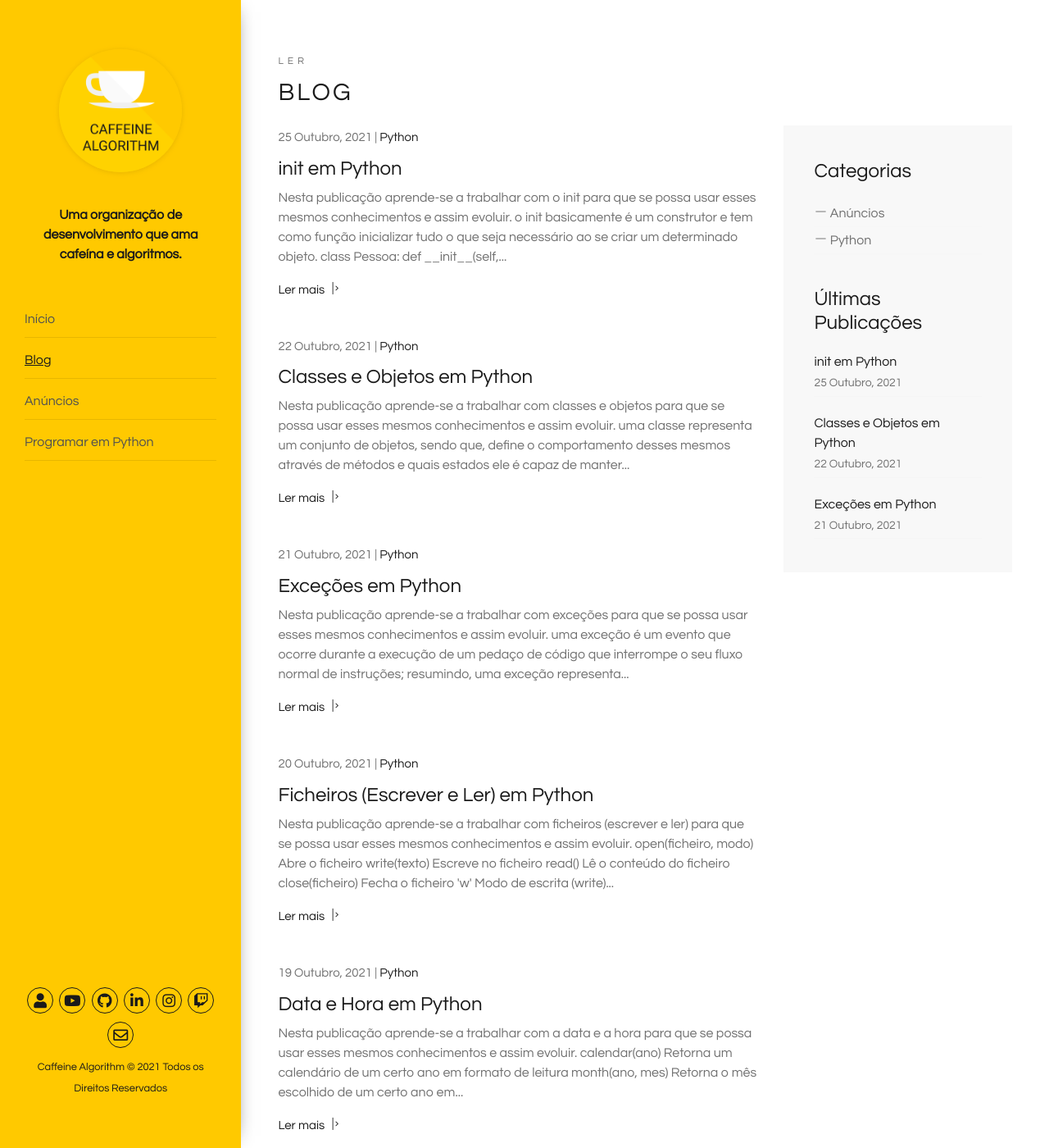
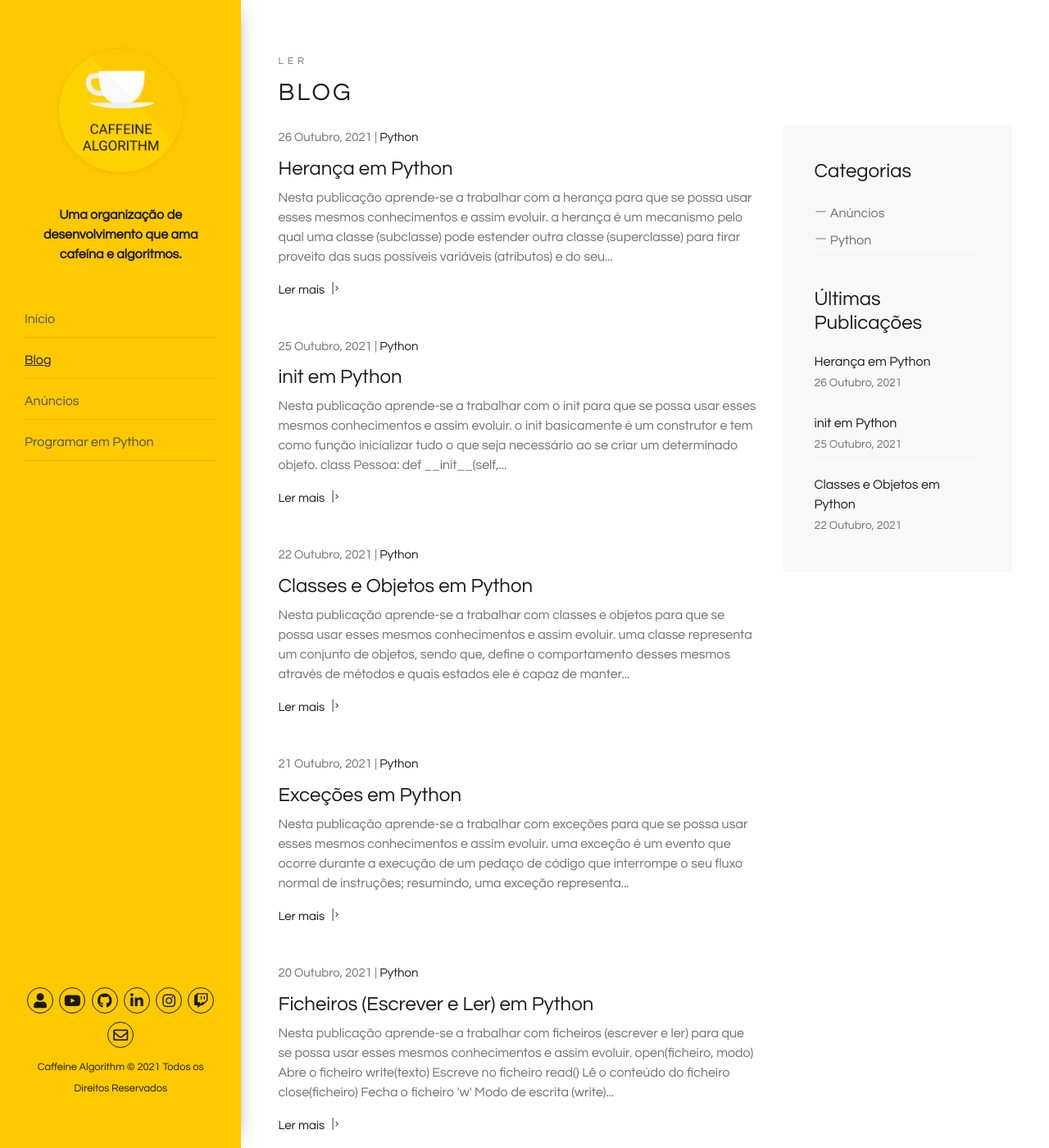
Before and after one commit to caffeinealgorithm/caffeinealgorithm.github.io, a Jekyll site: the page built from blog/index.html, in a window 1280 px wide and 1400 px high. Shown: the whole window at 82% size. Built offline with Jekyll 4.4.1, drawn with Linux system fonts in a browser that asks for light colours; the list of posts is cut into pages by our own code; some of the changed text lies outside the part shown.

Commit message:
Add 31º episode of the Python programming series

````diff
--- /dev/null
+++ b/_posts/2021-10-26-heranca-em-python.md
@@ -0,0 +1,43 @@
+---
+layout: post
+excerpt: Blog
+title: 'Herança em Python'
+description: 'Descobre como se trabalha com a herança na linguagem de programação Python. Obtém respostas às tuas dúvidas com a teoria e os exemplos apresentados.'
+keywords: 'python, herança, publicação'
+date: 2021-10-26
+categories: [Python]
+---
+
+Nesta publicação aprende-se a trabalhar com a herança para que se possa usar esses mesmos conhecimentos e assim evoluir.
+
+- a herança é um mecanismo pelo qual uma classe (subclasse) pode estender outra classe (superclasse) para tirar proveito das suas possíveis variáveis (atributos) e do seu comportamento (métodos).
+
+```python
+class Pai:
+  ultimoNome = 'Silva'
+
+  def comidaPreferida(self):
+    print('A minha comida preferida é arroz de marisco.')
+
+class Filho(Pai):
+  primeiroNome = 'Nelson'
+  idade = 25
+
+  def informacao(self):
+    print('Nome:', self.primeiroNome, self.ultimoNome)
+    print('Idade:', self.idade)
+
+pessoa = Filho()
+pessoa.informacao()
+pessoa.comidaPreferida()
+
+'''
+  Nome: Nelson Silva
+  Idade: 25
+  A minha comida preferida é arroz de marisco.
+'''
+```
+
+Não te esqueças de [assistir ao vídeo](https://youtu.be/7cVfMDDAk64){:target="\_blank"} e podes sempre ler esta publicação [em inglês](https://nelsonsilvadev.com/blog/20211026/inheritance-in-python/){:target="\_blank"}.
+
+### _Happy coding!_
--- a/index.html
+++ b/index.html
@@ -80,7 +80,7 @@ keywords: organização, desenvolvimento, cafeína, algoritmos, publicações, v
       </div>
 
       <div class="row">
-        {% for video in site.python %} {% if video.id == "/python/30" %}
+        {% for video in site.python %} {% if video.id == "/python/31" %}
         <div
           class="col-xs-12 col-sm-3 col-sm-6 col-lg-6 col-xl-3 animate-box"
           data-animate-effect="fadeInLeft"
````
Also changed, not shown: _python/31.md (added, +5 -0 lines), assets/img/playlists/python/31.png (added).
